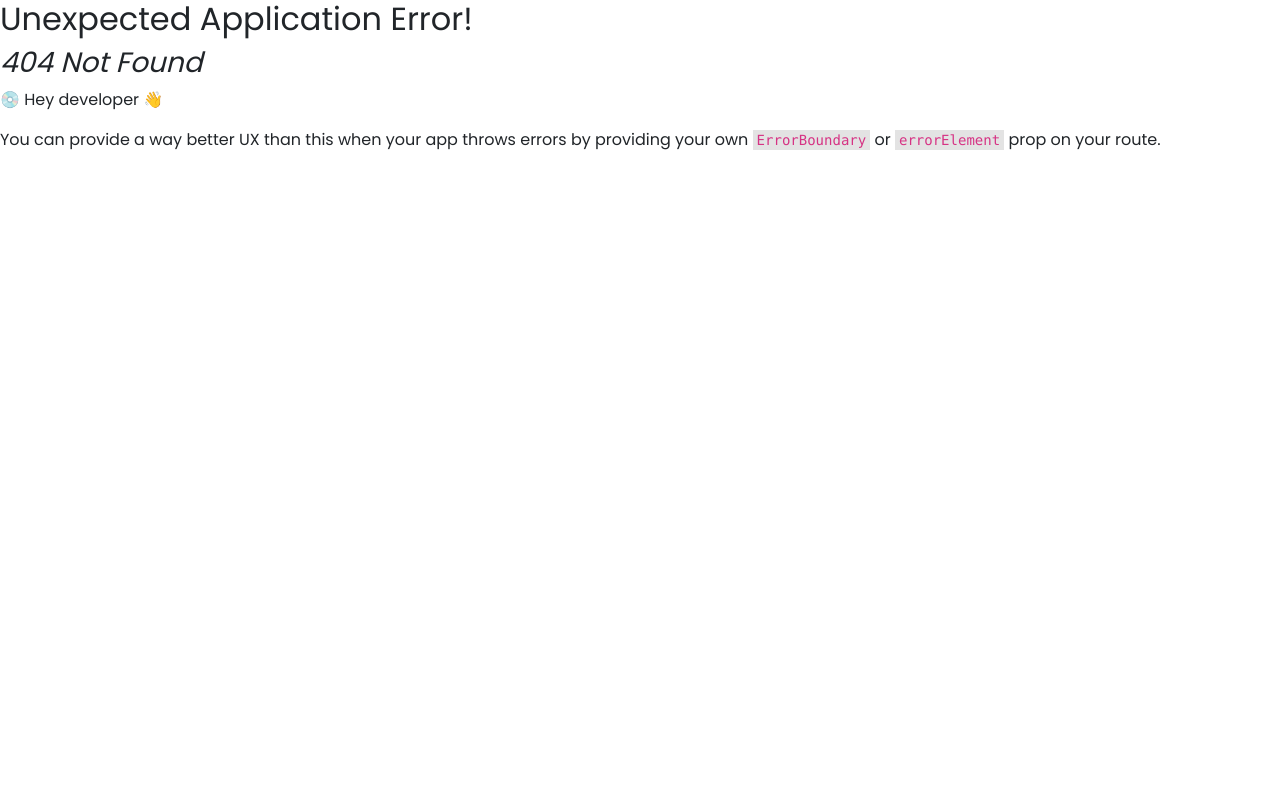
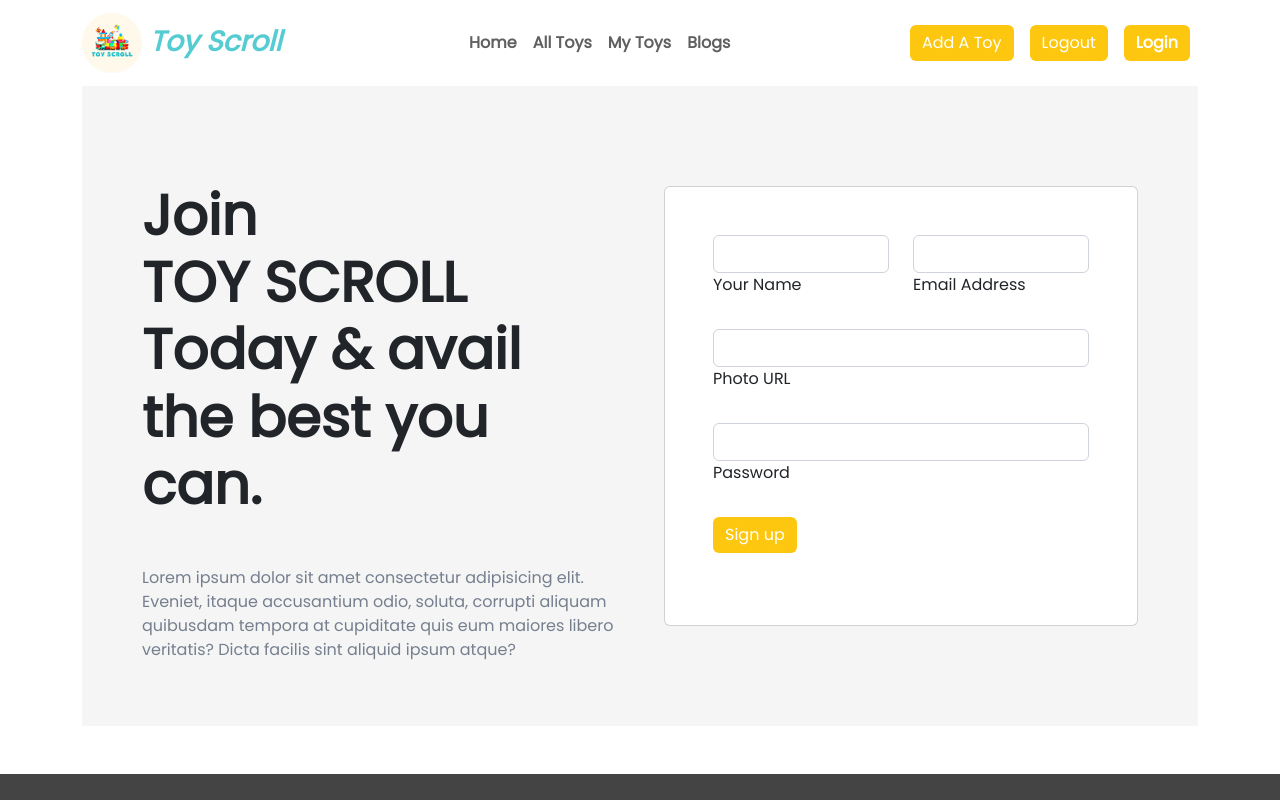
Before and after one commit to Mahin01/Toy_Scroll_Client, a React (Vite) app: page /register in a window 1280 px wide. Before the commit this address had no page. Shown: the top 800 px of the page. Built offline with nearby package versions, Linux system fonts and the light colour scheme.

Commit message:
Register Pages  & Route Added

```diff
--- a/src/main.jsx
+++ b/src/main.jsx
@@ -9,6 +9,7 @@ import 'bootstrap/dist/css/bootstrap.min.css';
 import Layout from './layout/Layout';
 import Home from './pages/Home/Home';
 import Login from './pages/Login/Login';
+import Register from './pages/Register/Register';
 
 
 const router = createBrowserRouter([
@@ -23,6 +24,10 @@ const router = createBrowserRouter([
       {
         path: "/login",
         element: <Login></Login>
+      },
+      {
+        path: "/register",
+        element: <Register></Register>
       }
     ]
   }
--- /dev/null
+++ b/src/pages/Register/Register.jsx
@@ -0,0 +1,66 @@
+import React from 'react';
+
+const Register = () => {
+    return (
+            <div className="container mb-5">
+                <div className="px-4 py-5 px-md-5 text-center text-lg-start" style={{ backgroundColor: "hsl(0, 0%, 96%)" }}>
+                    <div className="container">
+                    <div className="row gx-lg-5 align-items-center">
+                        <div className="col-lg-6 mb-5 mb-lg-0">
+                        <h1 className="my-5 display-4 fw-bold ls-tight">
+                            Join <br />
+                            <span className="text-uppercase text-italic site-title">Toy scroll</span> Today & avail the best you can.
+                        </h1>
+                        <p style={{color: "hsl(217, 10%, 50.8%)"}}>
+                            Lorem ipsum dolor sit amet consectetur adipisicing elit.
+                            Eveniet, itaque accusantium odio, soluta, corrupti aliquam
+                            quibusdam tempora at cupiditate quis eum maiores libero
+                            veritatis? Dicta facilis sint aliquid ipsum atque?
+                        </p>
+                        </div>
+
+                        <div className="col-lg-6 mb-5 mb-lg-0">
+                        <div className="card">
+                            <div className="card-body py-5 px-md-5">
+                            <form>
+                                <div className="row">
+                                <div className="col-md-6 mb-4">
+                                    <div className="form-outline">
+                                    <input type="text" id="form3Example1" className="form-control" />
+                                    <label className="form-label" htmlFor="form3Example1">Your Name</label>
+                                    </div>
+                                </div>
+                                <div className="col-md-6 mb-4">
+                                    <div className="form-outline">
+                                    <input type="text" id="form3Example2" className="form-control" />
+                                    <label className="form-label" htmlFor="form3Example2">Email Address</label>
+                                    </div>
+                                </div>
+                                </div>
+
+                                <div className="form-outline mb-4">
+                                <input type="email" id="form3Example3" className="form-control" />
+                                <label className="form-label" htmlFor="form3Example3">Photo URL</label>
+                                </div>
+
+                                <div className="form-outline mb-4">
+                                <input type="password" id="form3Example4" className="form-control" />
+                                <label className="form-label" htmlFor="form3Example4">Password</label>
+                                </div>
+
+                                <button type="submit" className="btn btn-primary btn-block mb-4">
+                                Sign up
+                                </button>
+                            </form>
+                            </div>
+                        </div>
+                        </div>
+                    </div>
+                    </div>
+                </div>
+            </div>
+
+    );
+};
+
+export default Register;
```
